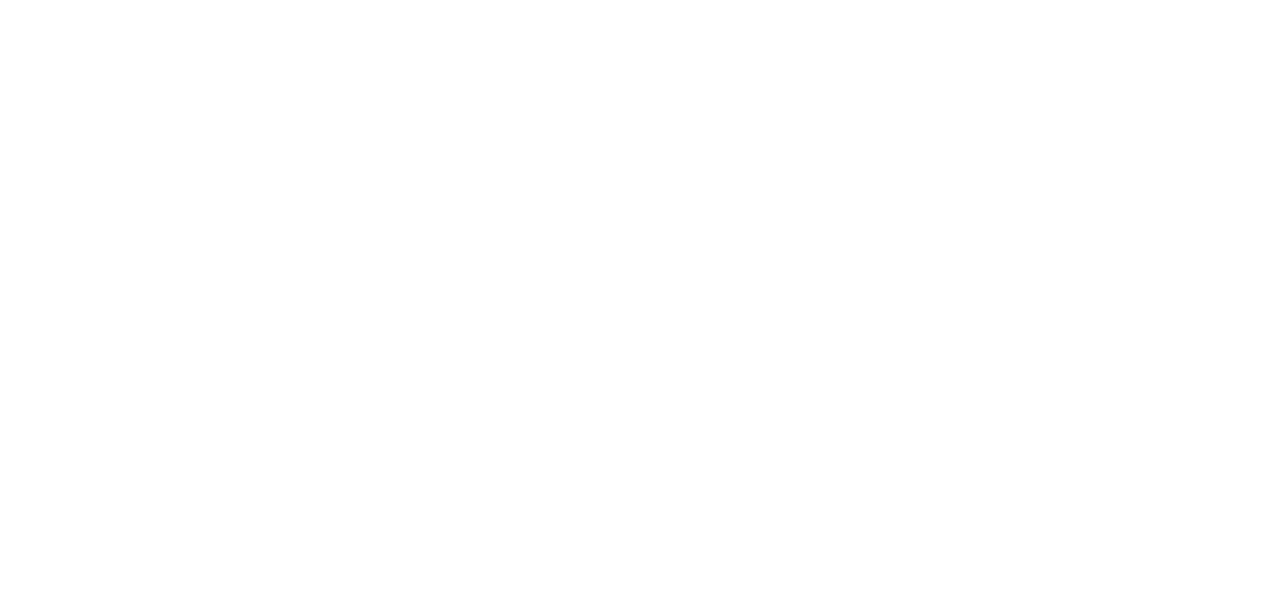
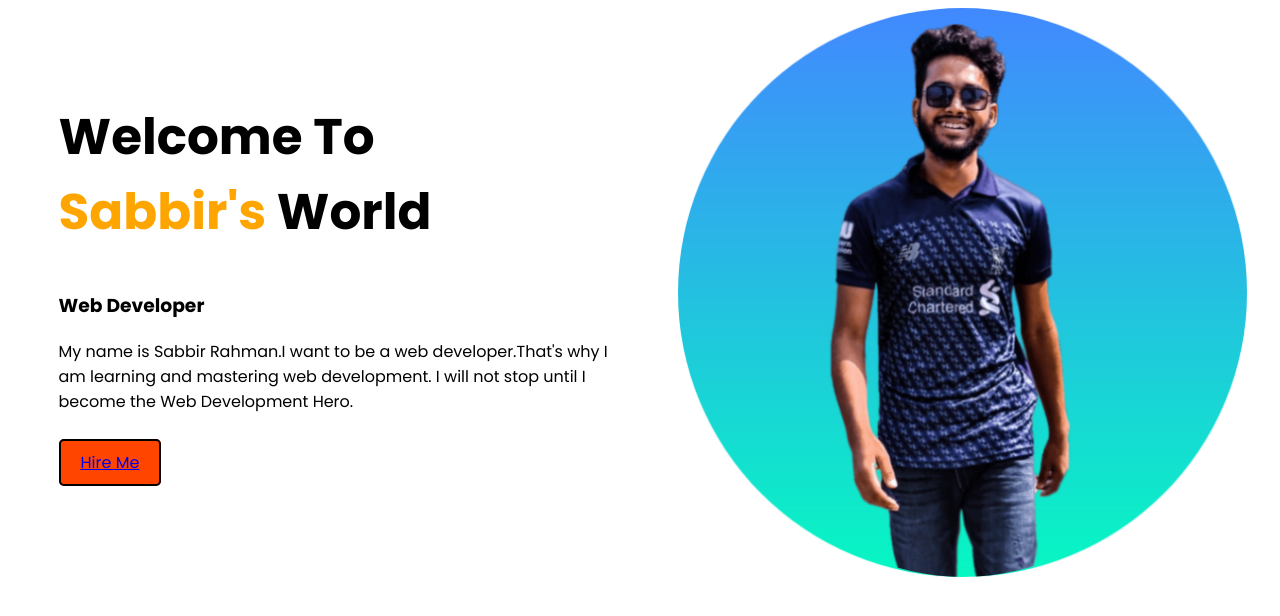
Before and after one commit to sabbir53rahman/personal-portfolio, a plain HTML site: page index.html in a window 1280 px wide. Drawn offline with Linux system fonts and the light colour scheme.

Commit message:
first section done

```diff
--- a/index.html
+++ b/index.html
@@ -4,9 +4,20 @@
     <meta charset="UTF-8">
     <meta http-equiv="X-UA-Compatible" content="IE=edge">
     <meta name="viewport" content="width=device-width, initial-scale=1.0">
+    <link rel="stylesheet" href="style.css">
     <title>My Portfolio</title>
 </head>
 <body>
-
+   <section>
+       <div class="half_width banner_right">
+            <h1>Welcome To <Br> <span>Sabbir's</span> World </h1>
+            <h3>Web Developer</h3>
+            <p>My name is Sabbir Rahman.I want to be a web developer.That's why I am learning and mastering web development. I will not stop until I become the Web Development Hero.</p>
+            <a href="#">Hire Me</a>
+       </div>
+       <div class="half_width">
+           <img src="images/image 1.png" alt="">
+       </div>
+   </section>
 </body>
 </html>
--- a/style.css
+++ b/style.css
@@ -0,0 +1,33 @@
+@import url('https://fonts.googleapis.com/css2?family=Poppins:ital,wght@0,400;0,500;0,700;1,600&display=swap');
+
+
+body{
+    font-family: 'Poppins', sans-serif;
+}
+.half_width{
+    width:45%;
+    float:left;
+    margin-left:2%;
+    padding-left:2%;
+}
+.half_width img{
+    width:100%;
+}
+.half_width h1{
+    font-size:50px;
+}
+h1 span{
+    color:orange;
+}
+.banner_right{
+    margin-top:50px;
+}
+.banner_right a{
+    padding:10px 20px;
+    background:orangered;
+    border:2px solid black;
+    border-radius: 5px;
+}
+.banner_right p{
+    padding-bottom:20px;
+}
```
Also changed, not shown: images/image 1.png (added).
